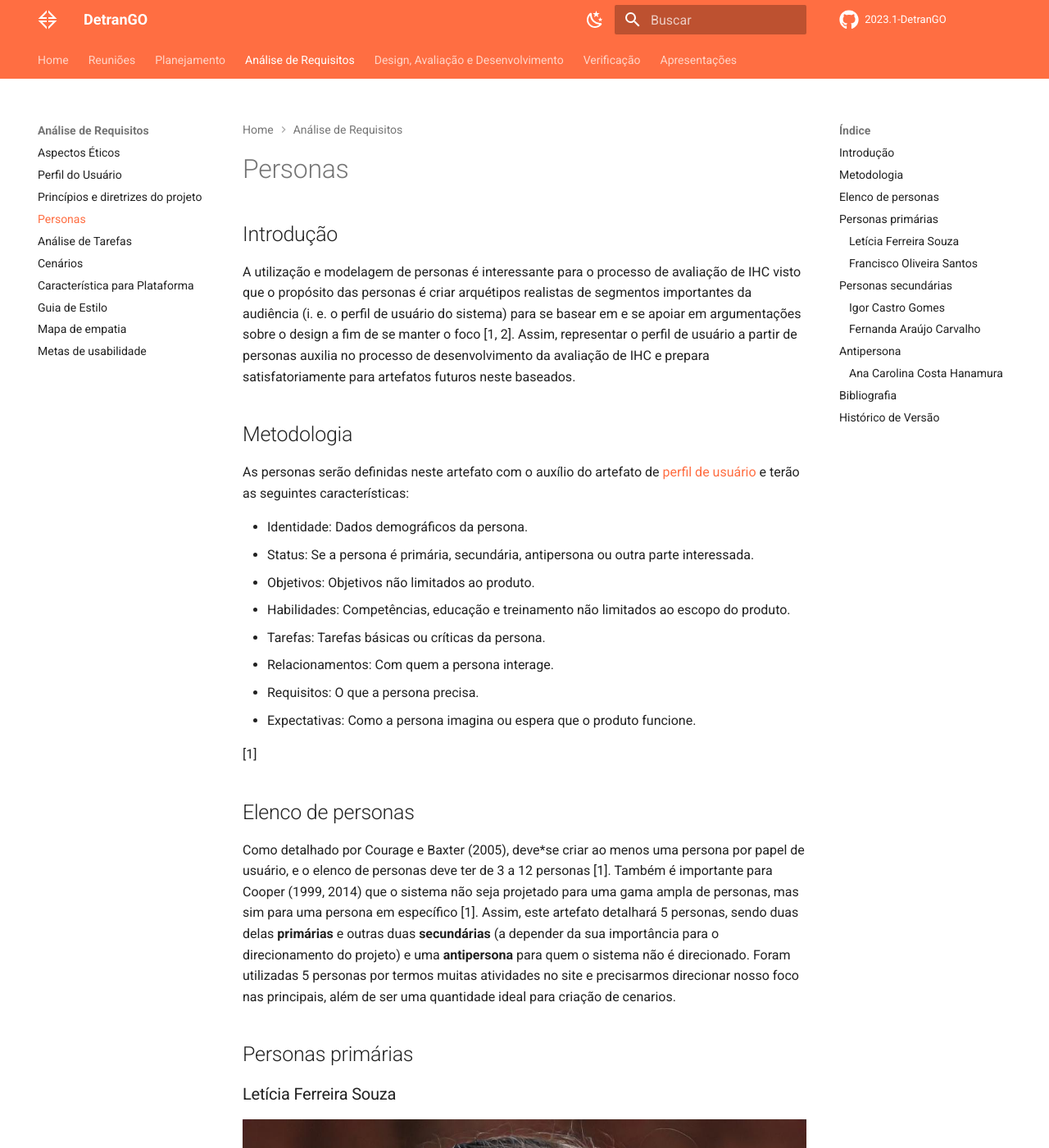
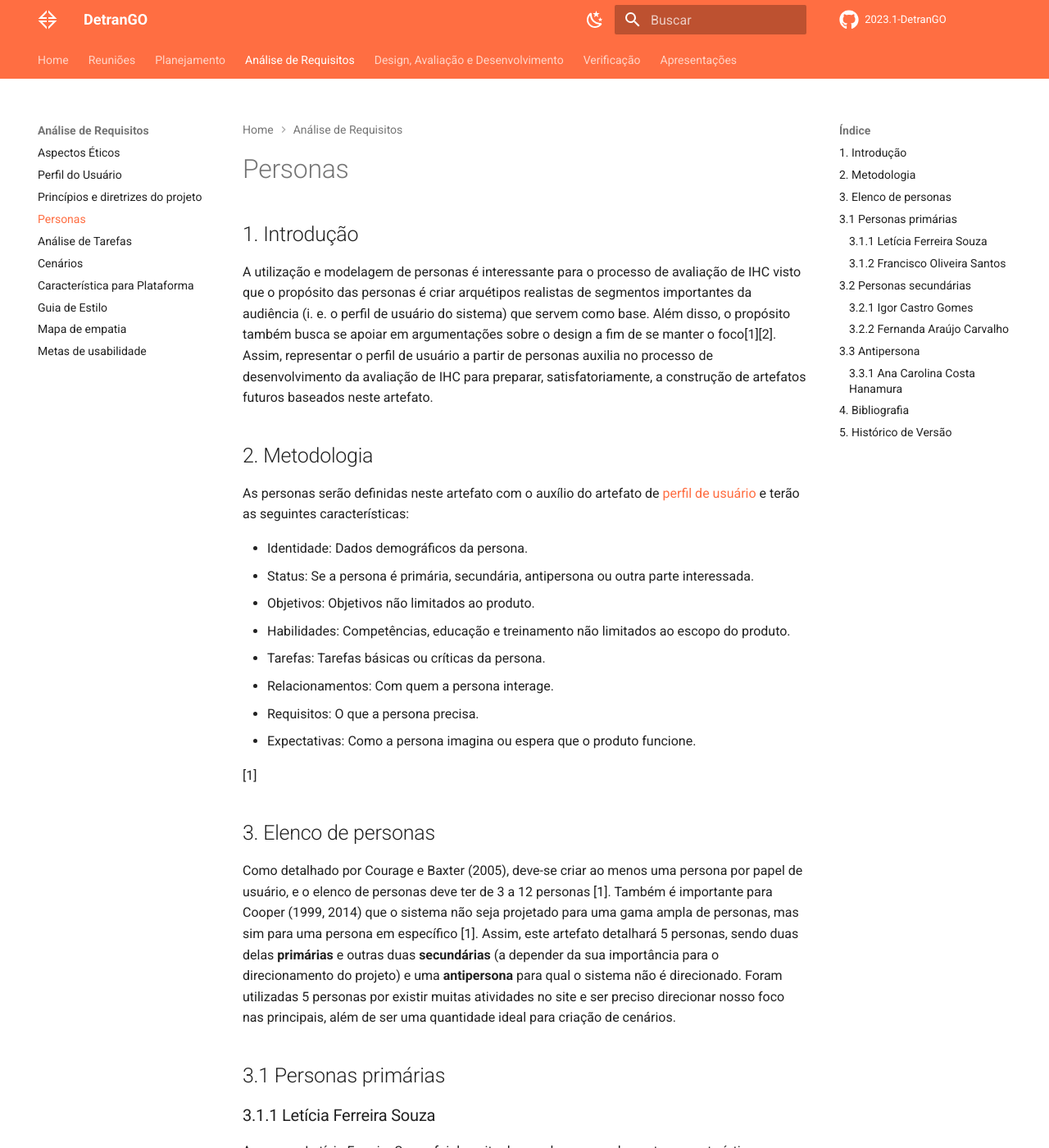
Before and after one commit to Interacao-Humano-Computador/2023.1-DetranGO, an MkDocs documentation site: the page built from docs/analise_requisitos/personas.md, in a window 1280 px wide and 1400 px high. Shown: the whole window at 82% size. Built offline with MkDocs 1.6.1 and Material for MkDocs 9.7.7, drawn with Linux system fonts in a browser that asks for light colours; comment, search, counter and statistics services are not loaded; some of the changed text lies outside the part shown.

Commit message:
Create: Verificação de Personas e outras correções realizadas

```diff
--- a/docs/analise_requisitos/personas.md
+++ b/docs/analise_requisitos/personas.md
@@ -1,11 +1,11 @@
 # Personas
 
-## Introdução
+## 1. Introdução
 
-A utilização e modelagem de personas é interessante para o processo de avaliação de IHC visto que o propósito das personas é criar arquétipos realistas de segmentos importantes da audiência (i. e. o perfil de usuário do sistema) para se basear em e se apoiar em argumentações sobre o design a fim de se manter o foco [1, 2].
-Assim, representar o perfil de usuário a partir de personas auxilia no processo de desenvolvimento da avaliação de IHC e prepara satisfatoriamente para artefatos futuros neste baseados.
+A utilização e modelagem de personas é interessante para o processo de avaliação de IHC visto que o propósito das personas é criar arquétipos realistas de segmentos importantes da audiência (i. e. o perfil de usuário do sistema) que servem como base. Além disso, o propósito também busca se apoiar em argumentações sobre o design a fim de se manter o foco[1][2].
+Assim, representar o perfil de usuário a partir de personas auxilia no processo de desenvolvimento da avaliação de IHC para preparar, satisfatoriamente, a construção de artefatos futuros baseados neste artefato.
 
-## Metodologia
+## 2. Metodologia
 
 As personas serão definidas neste artefato com o auxílio do artefato de [perfil de usuário](perfilUsuario.md) e terão as seguintes características:
 
@@ -20,14 +20,15 @@ As personas serão definidas neste artefato com o auxílio do artefato de [perfi
 
 [1]
 
-## Elenco de personas
+## 3. Elenco de personas
 
-Como detalhado por Courage e Baxter (2005), deve*se criar ao menos uma persona por papel de usuário, e o elenco de personas deve ter de 3 a 12 personas [1]. Também é importante para Cooper (1999, 2014) que o sistema não seja projetado para uma gama ampla de personas, mas sim para uma persona em específico [1]. Assim, este artefato detalhará 5 personas, sendo duas delas **primárias** e outras duas **secundárias** (a depender da sua importância para o direcionamento do projeto) e uma **antipersona** para quem o sistema não é direcionado. Foram utilizadas 5 personas por termos muitas atividades no site e precisarmos direcionar nosso foco nas principais, além de ser uma quantidade ideal para criação de cenarios.
+Como detalhado por Courage e Baxter (2005), deve-se criar ao menos uma persona por papel de usuário, e o elenco de personas deve ter de 3 a 12 personas [1]. Também é importante para Cooper (1999, 2014) que o sistema não seja projetado para uma gama ampla de personas, mas sim para uma persona em específico [1]. Assim, este artefato detalhará 5 personas, sendo duas delas **primárias** e outras duas **secundárias** (a depender da sua importância para o direcionamento do projeto) e uma **antipersona** para qual o sistema não é direcionado. Foram utilizadas 5 personas por existir muitas atividades no site e ser preciso direcionar nosso foco nas principais, além de ser uma quantidade ideal para criação de cenários.
 
-## Personas primárias
+## 3.1 Personas primárias
 
-### Letícia Ferreira Souza
+### 3.1.1 Letícia Ferreira Souza
 
+A persona Letícia Ferreira Souza foi descrita de acordo com os elementos característicos definidos por Courage e Baxter (2005) e a sua imagem se encontra na figura 1 abaixo:
 
 ![Foto de rosto de Letícia Ferreira Souza](../assets/personas/Leticia.jpeg)
 
@@ -50,7 +51,9 @@ Como detalhado por Courage e Baxter (2005), deve*se criar ao menos uma persona p
 * **Expectativas**: Letícia espera que o sistema seja rápido e intuitivo, caso perca sua CNH e precise fazer a 2ª via, precisa que o processo não seja muito diferente de quando pediu as outras carteiras.
 * **Frase**: "Dirigir é liberdade, mas liberdade só é bom quando se pode aproveitá-la."
 
-### Francisco Oliveira Santos
+### 3.1.2 Francisco Oliveira Santos
+
+A persona Francisco Oliveira Santos foi descrita de acordo com os elementos característicos definidos por Courage e Baxter (2005) e a sua imagem se encontra na figura 2 abaixo:
 
 ![Foto de rosto de Francisco Oliveira Santos](../assets/personas/Francisco.jpeg)
 
@@ -67,15 +70,17 @@ Como detalhado por Courage e Baxter (2005), deve*se criar ao menos uma persona p
 * **Status**: Persona primária
 * **Objetivos**: Francisco deseja juntar dinheiro para ajudar a família, se mudar para uma casa maior e ajudar o filho que faz faculdade e mora em outro estado.
 * **Habilidades**: Muito hábil com ferramentas e um excelente vendedor.
-* **Tarefas**: Francisco não trabalha regido pela CLT, ele compra veículos usados de leilões, faz a manutenção e vende para obter lucro, por isso ele sempre lida com muitos veículos diferentes e suas documentações, Francisco gostaria de poder consultar sobre os veículos que pretende adquirir e lidar com suas respectivas documentações de maneira mais fácil e rápida, porém ele têm dificuldade para utilizar o site do Detran GO ou qualquer outra plataforma digital.
+* **Tarefas**: Francisco não trabalha regido pela CLT, ele compra veículos usados de leilões, faz a manutenção e vende para obter lucro, por isso ele sempre lida com muitos veículos diferentes e suas documentações. Francisco gostaria de poder consultar sobre os veículos que pretende adquirir e lidar com suas respectivas documentações de maneira mais fácil e rápida. Porém ele têm dificuldade para utilizar o site do Detran GO ou qualquer outra plataforma digital.
 * **Relacionamentos**: Francisco conhece muitas pessoas, isso se deve por falar com pessoas diferentes ao comprar e vender carros, por ser carismático, consegue fazer novas amizades facilmente.
 * **Requisitos**: Francisco precisa realizar consultas de veículos, fazer transferência e solicitar vistorias, mas a plataforma precisa ser de fácil uso, pois Francisco não utiliza computadores com muita frequência.
 * **Expectativas**: Francisco espera que o sistema seja fácil de aprender a usar, intuitivo e simples
 * **Frase**: "Existe o carro certo para a pessoa certa, eu só preciso encontra-los."
 
-## Personas secundárias
+## 3.2 Personas secundárias
 
-### Igor Castro Gomes
+### 3.2.1 Igor Castro Gomes
+
+A persona Igor Castro Gomes foi descrita de acordo com os elementos característicos definidos por Courage e Baxter (2005) e a sua imagem se encontra na figura 3 abaixo:
 
 ![Foto de rosto de Igor Castro Gomes](../assets/personas/Igor.jpeg)
 
@@ -98,7 +103,9 @@ Como detalhado por Courage e Baxter (2005), deve*se criar ao menos uma persona p
 * **Expectativas**: Igor espera que o sistema seja fácil de utilizar e que não imponha a ele um obstáculo maior do que visitar um posto de atendimento em pessoa em um fim de semana.
 * **Frase**: "A melhor forma de vender é resolver os problemas de seus clientes."
 
-### Fernanda Araújo Carvalho
+### 3.2.2 Fernanda Araújo Carvalho
+
+A persona Fernanda Araújo Carvalho foi descrita de acordo com os elementos característicos definidos por Courage e Baxter (2005) e a sua imagem se encontra na figura 4 abaixo:
 
 ![Foto de rosto de Fernanda Araújo Carvalho](../assets/personas/Fernanda.jpeg)
 
@@ -113,7 +120,7 @@ Como detalhado por Courage e Baxter (2005), deve*se criar ao menos uma persona p
     * **Moradia**: Mora em um condomínio.
     * **Veículos**: Um carro sedan.
 * **Status**: Persona secundária
-* **Objetivos**: Fernanda quer ser promovida e não mais ser atendente nos serviços do Vapt Vupt de Goiânia. Quer matricular a filha em uma escola particular e quer economizar dinheiro para viajar para outro país.
+* **Objetivos**: Fernanda quer ser promovida e não ser mais atendente nos serviços do Vapt Vupt de Goiânia. Quer matricular a filha em uma escola particular e quer economizar dinheiro para viajar para outro país.
 * **Habilidades**: Fernanda é muito boa com computadores e utiliza muitos atalhos de teclado do Windows pra realizar suas tarefas no trabalho. Também domina Excel e outras ferramentas Office.
 * **Tarefas**: Fernanda atende solicitações de renovação de CNH agendadas pelo site do Detran GO, verificando as informações fornecidas pelo solicitante com antecedência e agilizando o processo.
 * **Relacionamentos**: Fernanda conhece todos que trabalham no setor dela e tem amizade com quase todos. Não tem filtro quanto a críticas sobre experiências da vida dela.
@@ -121,9 +128,11 @@ Como detalhado por Courage e Baxter (2005), deve*se criar ao menos uma persona p
 * **Expectativas**: Fernanda espera não ter problemas em copiar, organizar e catalogar as informações de solicitantes de maneira ágil.
 * **Frase**: "Se tem atalho, é pra usar."
 
-## Antipersona
+## 3.3 Antipersona
 
-### Ana Carolina Costa Hanamura
+### 3.3.1 Ana Carolina Costa Hanamura
+
+A persona Ana Carolina Costa Hanamura foi descrita de acordo com os elementos característicos definidos por Courage e Baxter (2005) e a sua imagem se encontra na figura 5 abaixo:
 
 ![Foto de rosto de Ana Carolina Costa Hanamura](../assets/personas/Ana.jpeg)
 
@@ -146,19 +155,22 @@ Como detalhado por Courage e Baxter (2005), deve*se criar ao menos uma persona p
 * **Expectativas**: Ana espera encontrar facilmente informações sobre como superar seu medo e um canal de conversas para outras pessoas assim como ela, têm medo de dirigir.
 * **Frase**: "Faça o que ama, e ame o que vier."
 
-## Bibliografia
+## 4. Bibliografia
 
 > [1] BARBOSA, Simone; DINIZ, Bruno. Interação Humano*Computador. Editora Elsevier, Rio de Janeiro, 2010.
 
-> [2] USABILITY.GOV (Estados Unidos). Personas. Disponível em: https://www.usability.gov/how-to-and-tools/methods/personas.html. Acesso em: 06 maio 2023.
+> [2] *This Person Does Not Exist*: <https://this-person-does-not-exist.com>, Acesso em 06 de Maio de 2023
 
-> [3] *This Person Does Not Exist*: <https://this-person-does-not-exist.com>, Acesso em 06 de Maio de 2023
+> [3] USABILITY.GOV (Estados Unidos). Personas. Disponível em: https://www.usability.gov/how-to-and-tools/methods/personas.html. Acesso em: 06 maio 2023.
 
-## Histórico de Versão
+
+
+## 5. Histórico de Versão
 
 | Versão | Data     | Descrição                                 | Autor(es)           | Revisor(es) |
 | ---- | ---- | ---- | ----| ---- |
 | `1.0`  | 05/05/23 | Criação do documento e adição do conteúdo | João M. e Felipe M. | Carlos E.   |
 | `1.1`  | 06/05/23 | Criação de personas secundárias | João M. e Felipe M. | Carlos E.   |
 | `1.2`  | 07/05/23 | Criação de personas primárias e antipersona | João M. e Felipe M. | Carlos E.   |
-| `1.3`  | 01/06/23 | Adição explicação número de personas | Carlos E. | Amanda Noda |
+| `1.3`  | 01/06/23 | Adição da explicação do número de personas | Carlos E. | Amanda Noda |
+| `1.4`  | 17/06/23 | Correções realizadas a partir da verificação do artefato | Pedro H. | ? |
```
Also changed, not shown: docs/verificacao/metas_de_usabilidade.md (+2 -2 lines), docs/verificacao/personas.md (+162 -0 lines), docs/verificacao/processo_de_design.md (+10 -17 lines).
